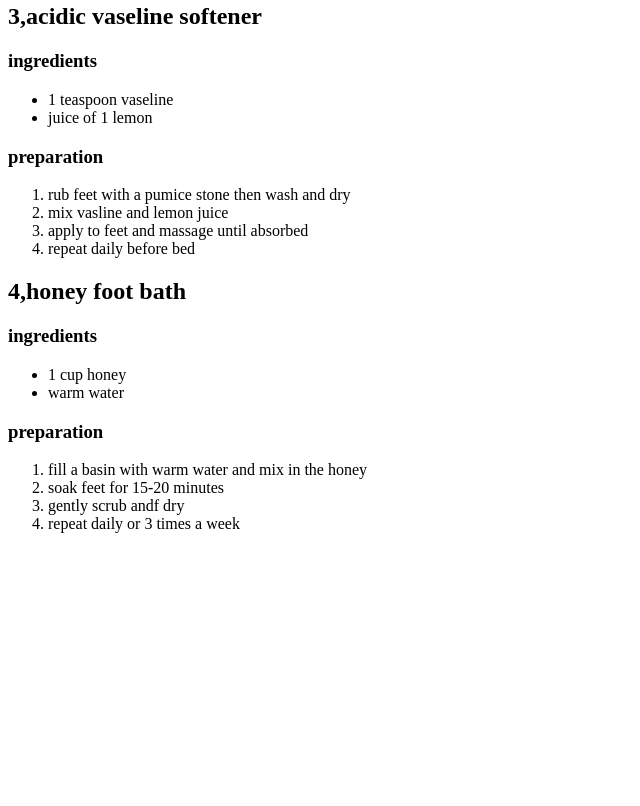
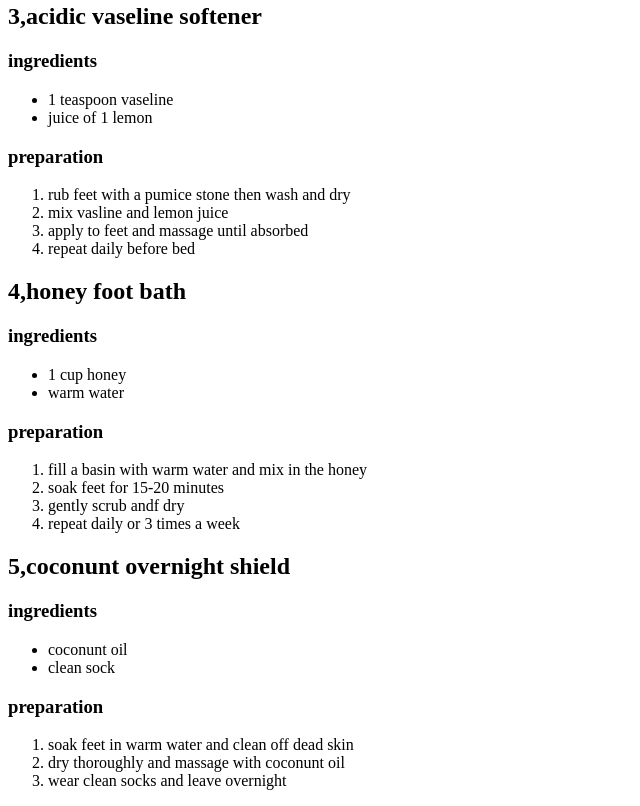
Before and after one commit to yasminah-34/NATUREGLOW, a plain HTML site: page leg.html in a window 1280 px wide. Shown: the part 694-1500 px from the top of the page, without its empty margins (0-640 px from the left). Before the commit the page ends 1243 px from the top, so only its background shows below. Drawn offline with Linux system fonts and the light colour scheme.

Commit message:
Update leg.html

```diff
--- a/leg.html
+++ b/leg.html
@@ -58,5 +58,17 @@
     <li>gently scrub andf dry</li>
     <li>repeat daily or 3 times a week </li>
     </ol>
+    <h2>5,coconunt overnight shield</h2>
+    <h3>ingredients</h3>
+    <ul>
+    <li>coconunt oil</li>
+    <li>clean sock</li>
+    </ul>
+    <h3>preparation</h3>
+    <ol>
+    <li>soak feet in warm water and clean off dead skin</li>
+    <li>dry thoroughly and massage with coconunt oil</li>
+    <li>wear clean socks and leave overnight</li>
+    </ol>
 </body>
 </html>
```
